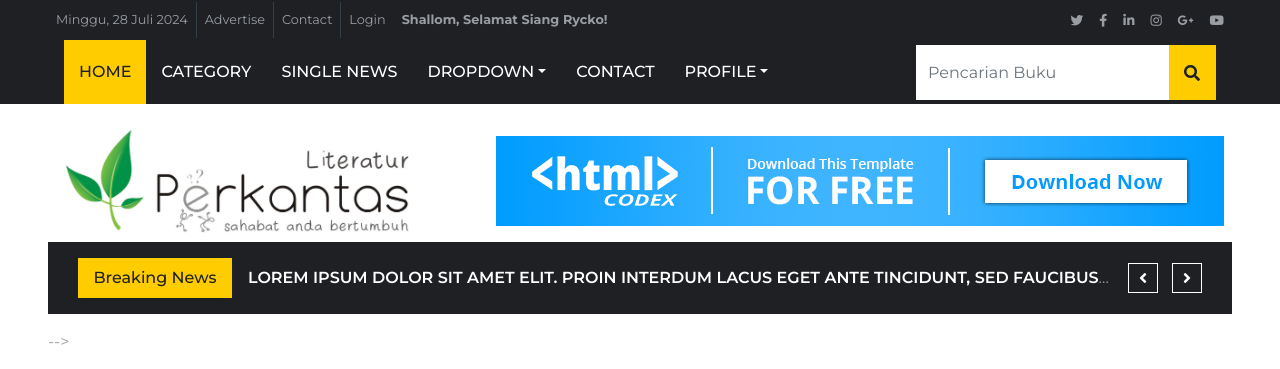
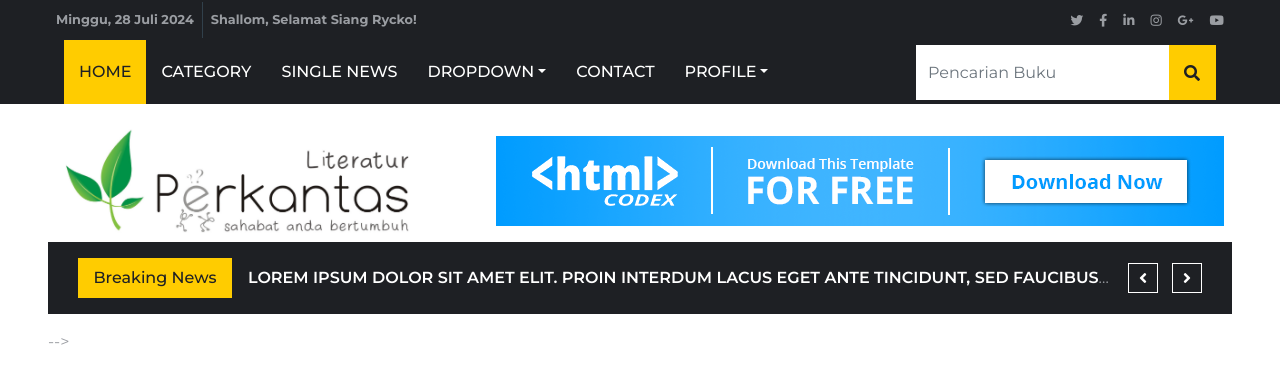
Before and after one commit to leopard1982/perkantas_tokobuku, a Django app: page / in a window 1280 px wide. Shown: the top 369 px of the page. Run offline with Django 5.2, Linux system fonts and the light colour scheme; some libraries are stand-ins or nearby versions.

Commit message:
styling 1

```diff
--- a/templates/landing/index.html
+++ b/templates/landing/index.html
@@ -33,9 +33,9 @@
                 <nav class="navbar navbar-expand-sm bg-dark p-0">
                     <ul class="navbar-nav ml-n2">
                         <li class="nav-item border-right border-secondary">
-                            <a class="nav-link text-body small" href="#">{{tanggal}}</a>
+                            <a class="nav-link text-body small text-white" href="#" style="font-weight:bold;">{{tanggal}}</a>
                         </li>
-                        <li class="nav-item border-right border-secondary">
+                        <!-- <li class="nav-item border-right border-secondary">
                             <a class="nav-link text-body small" href="#">Advertise</a>
                         </li>
                         <li class="nav-item border-right border-secondary">
@@ -43,7 +43,7 @@
                         </li>
                         <li class="nav-item">
                             <a class="nav-link text-body small" href="#">Login</a>
-                        </li>
+                        </li> -->
                         <li class="nav-item">
                             <a class="nav-link text-body small " href="#"><b>Shallom, Selamat Siang Rycko!</b></a>
                         </li>
@@ -84,7 +84,8 @@
             <a href="index.html" class="navbar-brand d-block d-lg-none">
                 <div class="d-block">
                     <img class="m-0 display-4 rounded" style="height:100px; width:350px" src="{% static 'img/logo.jpg'%}" alt="logo literatur Perkantas">
-                    <div>{{tanggal}}</div>
+                    <div class="small" style="font-size:14px">{{tanggal}}</div>
+                    <div class="small"  style="font-size:14px;font-weight:bold">Shallom, Selamat Siang Rycko!</div>
                 </div>
 
                 <!-- <h1 class="m-0 display-4 text-uppercase text-primary">Biz<span class="text-white font-weight-normal">News</span></h1> -->
```
